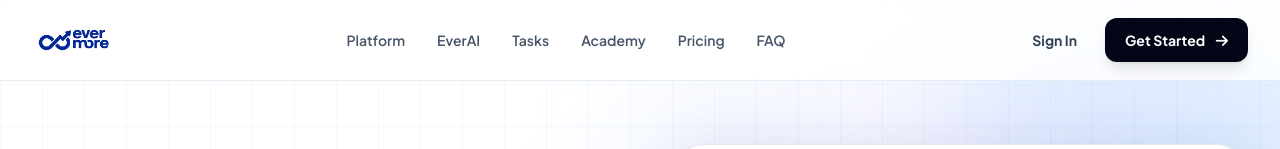
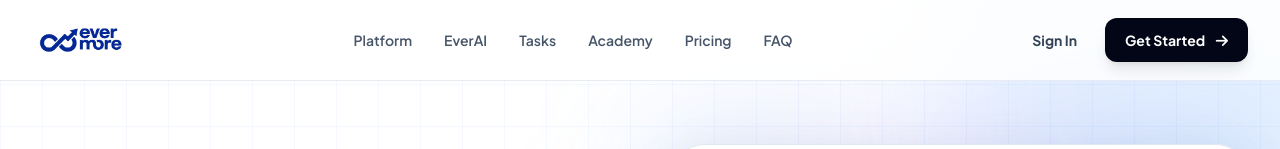
Before and after one commit to alexmedia11/EVERMORE, a plain HTML site: page index.html in a window 1280 px wide. Shown: the top 149 px of the page. Drawn offline with nearby package versions, Linux system fonts and the light colour scheme.

```diff
--- a/index.html
+++ b/index.html
@@ -177,7 +177,7 @@
                 <img
                     src="assets/evermore-logo.png"
                     alt="Evermore"
-                    class="h-10 sm:h-12 w-auto object-contain"
+                    class="h-12 sm:h-14 w-auto object-contain"
                 >
             </a>
 
```
